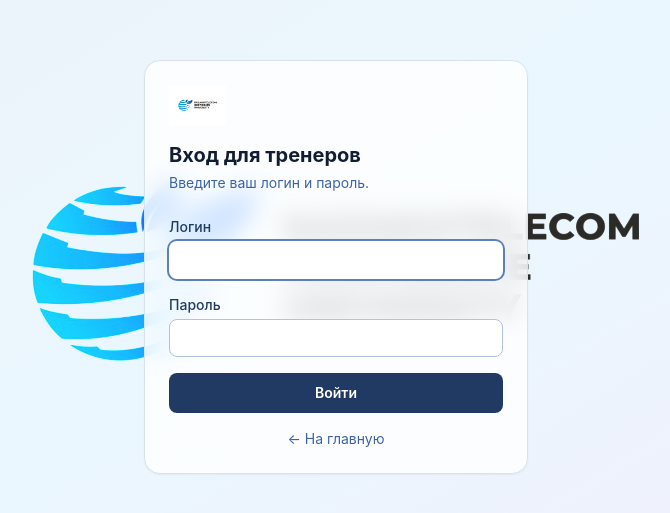
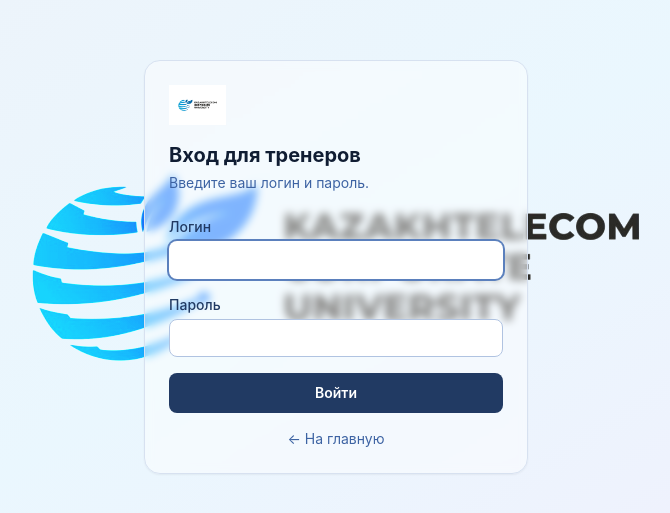
Before and after one commit to ilyasesimzhan-sys/intern-adaptation, a React (Vite) app: page /#/login in a window 1280 px wide. Shown: the part 133-646 px from the top of the page, without its empty margins (304-974 px from the left). Built offline with nearby package versions, Linux system fonts and the light colour scheme; no server answers; the database is empty.

Commit message:
Increase login card transparency further

```diff
--- a/src/pages/LoginPage.jsx
+++ b/src/pages/LoginPage.jsx
@@ -29,7 +29,7 @@ export default function LoginPage() {
         aria-hidden="true"
         className="pointer-events-none select-none absolute left-1/2 top-1/2 -translate-x-1/2 -translate-y-1/2 w-[130%] max-w-none sm:w-[900px] opacity-90 mix-blend-multiply saturate-[2] contrast-125"
       />
-      <div className="relative card w-full max-w-sm !bg-white/80 backdrop-blur-md">
+      <div className="relative card w-full max-w-sm !bg-white/45 backdrop-blur-sm">
         <img src={logo} alt="Kazakhtelecom Corporate University" className="h-10 w-auto mb-4" />
         <h1 className="text-xl font-bold mb-1">Вход для тренеров</h1>
         <p className="text-navy-500 text-sm mb-6">Введите ваш логин и пароль.</p>
```
